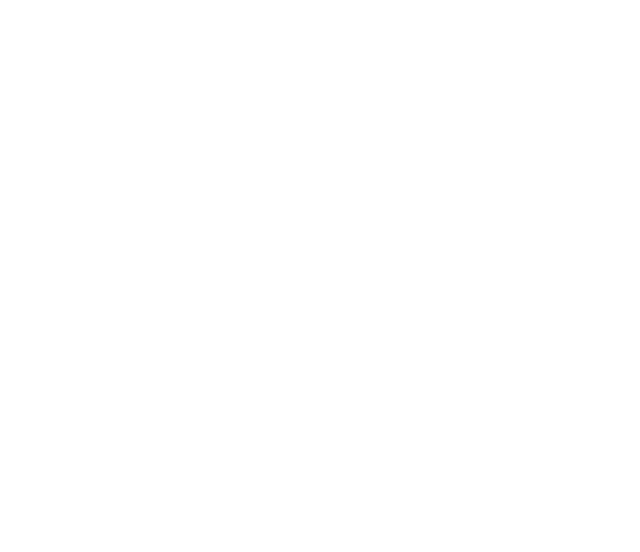
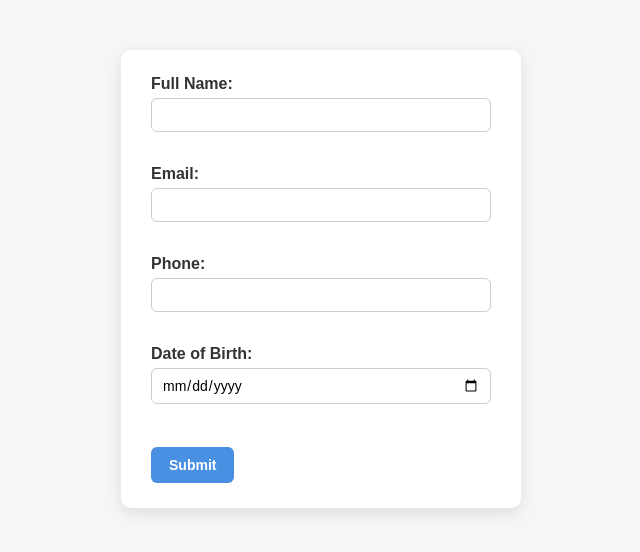
Before and after one commit to Lokesh-Yegireddy/TechM_10336, a plain HTML site: page Classroom_Tasks/JavaScript_Tasks/Form Data Display/index.html in a window 1280 px wide. Shown: the whole page, without its empty margins (319-959 px from the left). Drawn offline with Linux system fonts and the light colour scheme.

Commit message:
Form Data Display Task Completed

```diff
--- a/Classroom_Tasks/JavaScript_Tasks/Form Data Display/index.html
+++ b/Classroom_Tasks/JavaScript_Tasks/Form Data Display/index.html
@@ -3,11 +3,27 @@
   <head>
     <meta charset="UTF-8" />
     <meta name="viewport" content="width=device-width, initial-scale=1.0" />
-    <title>Form Data</title>
+    <title>Basic Form Submit</title>
     <link rel="stylesheet" href="styles.css" />
   </head>
   <body>
-    <form></form>
+    <form id="basic-form">
+      <label for="fullName">Full Name:</label>
+      <input type="text" id="fullName" name="fullName" required /><br /><br />
+
+      <label for="email">Email:</label>
+      <input type="email" id="email" name="email" required /><br /><br />
+
+      <label for="phone">Phone:</label>
+      <input type="tel" id="phone" name="phone" required /><br /><br />
+
+      <label for="dob">Date of Birth:</label>
+      <input type="date" id="dob" name="dob" /><br /><br />
+
+      <button type="submit">Submit</button>
+    </form>
+    <div id="result" hidden></div>
+
     <script src="script.js"></script>
   </body>
 </html>
--- a/Classroom_Tasks/JavaScript_Tasks/Form Data Display/script.js
+++ b/Classroom_Tasks/JavaScript_Tasks/Form Data Display/script.js
@@ -0,0 +1,24 @@
+
+let result=document.querySelector("#result");
+let form=document.querySelector("#basic-form");
+
+form.addEventListener('submit',(e)=>{
+    e.preventDefault();
+   result.style.display = "block";
+
+ let fullName=document.querySelector("#fullName").value;
+let email=document.querySelector("#email").value;
+let phone=document.querySelector("#phone").value;
+let dob=document.querySelector("#dob").value;
+
+
+
+    result.innerHTML = `
+        <p><strong>Full Name:</strong> ${fullName}</p>
+        <p><strong>Email:</strong> ${email}</p>
+        <p><strong>Phone:</strong> ${phone}</p>
+        <p><strong>Date of Birth:</strong> ${dob}</p>
+    `;
+
+    form.reset();
+});
--- a/Classroom_Tasks/JavaScript_Tasks/Form Data Display/styles.css
+++ b/Classroom_Tasks/JavaScript_Tasks/Form Data Display/styles.css
@@ -0,0 +1,83 @@
+/* Reset and font */
+* {
+  box-sizing: border-box;
+  margin: 0;
+  padding: 0;
+  font-family: Arial, sans-serif;
+}
+
+body {
+  background-color: #f4f6f8;
+  display: flex;
+  justify-content: center;
+  align-items: flex-start;
+  padding-top: 50px;
+  min-height: 100vh;
+}
+
+/* Form styling */
+#basic-form {
+  background-color: #fff;
+  padding: 25px 30px;
+  border-radius: 10px;
+  box-shadow: 0 5px 15px rgba(0,0,0,0.1);
+  width: 100%;
+  max-width: 400px;
+}
+
+#basic-form label {
+  display: block;
+  margin-bottom: 5px;
+  font-weight: bold;
+  color: #333;
+}
+
+#basic-form input[type="text"],
+#basic-form input[type="email"],
+#basic-form input[type="tel"],
+#basic-form input[type="date"] {
+  width: 100%;
+  padding: 8px 10px;
+  margin-bottom: 15px;
+  border-radius: 6px;
+  border: 1px solid #ccc;
+  font-size: 14px;
+}
+
+/* Buttons */
+#basic-form button {
+  padding: 10px 18px;
+  border-radius: 6px;
+  border: none;
+  cursor: pointer;
+  font-weight: bold;
+  font-size: 14px;
+  transition: all 0.2s ease;
+  margin-top: 10px;
+}
+
+#basic-form button[type="submit"] {
+  background-color: #4a90e2;
+  color: white;
+}
+
+#basic-form button[type="submit"]:hover {
+  background-color: #357ABD;
+}
+
+/* Result display */
+#result {
+  margin-top: 20px;
+  background-color: #e0e7ff;
+  padding: 15px;
+  border-radius: 8px;
+  font-size: 14px;
+  color: #333;
+  max-width: 400px;
+  width: 100%;
+}
+
+/* Paragraph styling inside result */
+#result p {
+  margin-bottom: 8px;
+}
```
Also changed, not shown: Classroom_Tasks/JavaScript_Tasks/Form Data Display/Screentshots/Submiited.png (added), Classroom_Tasks/JavaScript_Tasks/Form Data Display/Screentshots/initial.png (added), 1 other file.
